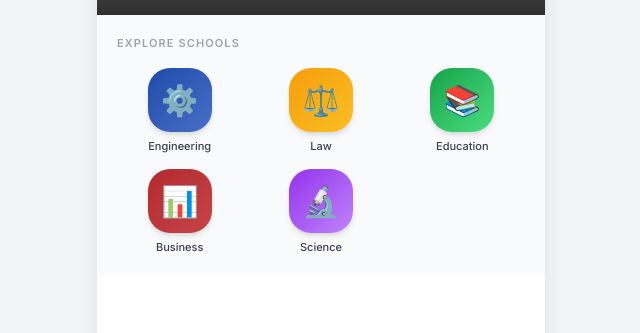
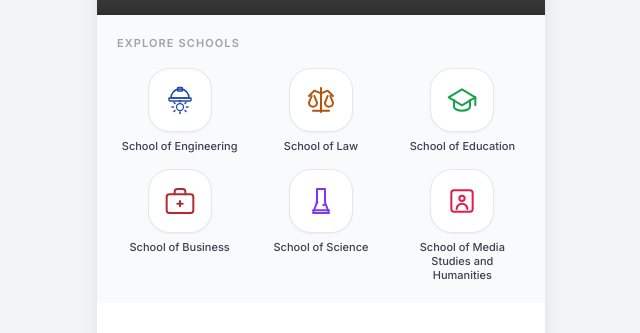
Before and after one commit to PrachiGautam24/soeeventmru, a Next.js app in the folder frontend/: page /home in a window 1280 px wide. Shown: the part 303-636 px from the top of the page, without its empty margins (319-959 px from the left). Built offline with nearby package versions, Linux system fonts and the light colour scheme; grey boxes are pictures that could not be loaded.

Commit message:
feat: landing page - school icons, about MRU red section, explore schools heading, media school added

```diff
--- a/frontend/src/app/home/page.tsx
+++ b/frontend/src/app/home/page.tsx
@@ -1,6 +1,7 @@
 'use client'
 
 import { useState } from 'react'
+import React from 'react'
 import { motion, AnimatePresence } from 'framer-motion'
 import Image from 'next/image'
 import { useRouter } from 'next/navigation'
@@ -8,12 +9,67 @@ import { ChevronDown } from 'lucide-react'
 import { schools } from '@/lib/schools'
 
 // Gradient pairs per school for the app-icon style buttons
-const schoolGradients: Record<string, string> = {
-  soe:        'from-primary to-primary-light',
-  law:        'from-amber-500 to-amber-400',
-  education:  'from-green-600 to-green-400',
-  business:   'from-secondary to-secondary-light',
-  science:    'from-purple-600 to-purple-400',
+const schoolColors: Record<string, string> = {
+  soe:        '#1e4ba9',
+  law:        '#b45309',
+  education:  '#16a34a',
+  business:   '#b12a2e',
+  science:    '#7c3aed',
+  media:      '#e11d48',
+}
+
+// SVG icons matching MRU website style (outlined, single color)
+const schoolSVGs: Record<string, React.ReactNode> = {
+  soe: (
+    <svg viewBox="0 0 64 64" fill="none" stroke="currentColor" strokeWidth={3} strokeLinecap="round" strokeLinejoin="round" className="w-8 h-8">
+      {/* hard hat dome */}
+      <path d="M32 10 C20 10 14 20 14 28 L50 28 C50 20 44 10 32 10Z"/>
+      {/* vent block on top */}
+      <rect x="27" y="7" width="10" height="7" rx="1.5"/>
+      {/* brim */}
+      <path d="M10 28 L54 28 L54 32 Q54 34 52 34 L12 34 Q10 34 10 32 Z"/>
+      {/* gear ring */}
+      <circle cx="32" cy="46" r="7" strokeWidth={2.5}/>
+      {/* gear teeth - 8 teeth */}
+      <path d="M32 36 L32 33 M32 59 L32 56 M42 39 L44 37 M20 55 L22 53 M45 46 L48 46 M16 46 L19 46 M42 53 L44 55 M20 37 L22 39" strokeWidth={3}/>
+    </svg>
+  ),
+  law: (
+    <svg viewBox="0 0 24 24" fill="none" stroke="currentColor" strokeWidth={1.5} strokeLinecap="round" strokeLinejoin="round" className="w-8 h-8">
+      <path d="M12 3v18M3 9l4-4 5 2 5-2 4 4M6 20h12"/>
+      <path d="M5 9l-2 5c0 1.66 1.34 3 3 3s3-1.34 3-3L7 9M17 9l-2 5c0 1.66 1.34 3 3 3s3-1.34 3-3L19 9"/>
+    </svg>
+  ),
+  education: (
+    <svg viewBox="0 0 24 24" fill="none" stroke="currentColor" strokeWidth={1.5} strokeLinecap="round" strokeLinejoin="round" className="w-8 h-8">
+      <path d="M2 10l10-6 10 6-10 6-10-6z"/>
+      <path d="M6 12v5c0 1.66 2.69 3 6 3s6-1.34 6-3v-5"/>
+      <path d="M22 10v6"/>
+    </svg>
+  ),
+  business: (
+    <svg viewBox="0 0 24 24" fill="none" stroke="currentColor" strokeWidth={1.5} strokeLinecap="round" strokeLinejoin="round" className="w-8 h-8">
+      <rect x="2" y="7" width="20" height="14" rx="2"/>
+      <path d="M16 7V5a2 2 0 00-2-2h-4a2 2 0 00-2 2v2"/>
+      <line x1="12" y1="12" x2="12" y2="16"/>
+      <line x1="10" y1="14" x2="14" y2="14"/>
+    </svg>
+  ),
+  science: (
+    <svg viewBox="0 0 24 24" fill="none" stroke="currentColor" strokeWidth={1.5} strokeLinecap="round" strokeLinejoin="round" className="w-8 h-8">
+      <path d="M9 3h6v10l3 8H6l3-8V3z"/>
+      <path d="M6 19h12"/>
+      <circle cx="9" cy="13" r="1" fill="currentColor" stroke="none"/>
+      <circle cx="14" cy="15" r="1" fill="currentColor" stroke="none"/>
+    </svg>
+  ),
+  media: (
+    <svg viewBox="0 0 24 24" fill="none" stroke="currentColor" strokeWidth={1.5} strokeLinecap="round" strokeLinejoin="round" className="w-8 h-8">
+      <path d="M4 6a2 2 0 012-2h12a2 2 0 012 2v12a2 2 0 01-2 2H6a2 2 0 01-2-2V6z"/>
+      <circle cx="12" cy="10" r="2"/>
+      <path d="M8 18c0-2.21 1.79-4 4-4s4 1.79 4 4"/>
+    </svg>
+  ),
 }
 
 export default function HomePage() {
@@ -83,12 +139,15 @@ export default function HomePage() {
                 className="flex flex-col items-center gap-2"
               >
                 {/* icon tile */}
-                <div className={`w-16 h-16 rounded-[22px] bg-gradient-to-br ${schoolGradients[school.id]} flex items-center justify-center text-3xl shadow-md`}>
-                  {school.icon}
+                <div
+                  className="w-16 h-16 rounded-[22px] bg-white border border-neutral-200 flex items-center justify-center shadow-sm"
+                  style={{ color: schoolColors[school.id] }}
+                >
+                  {schoolSVGs[school.id]}
                 </div>
                 {/* label */}
                 <span className="text-[11px] text-center text-gray-700 font-medium leading-tight px-1">
-                  {school.name.replace('School of ', '')}
+                  {school.name}
                 </span>
               </motion.button>
             ))}
--- a/frontend/src/app/school/[id]/page.tsx
+++ b/frontend/src/app/school/[id]/page.tsx
@@ -38,15 +38,23 @@ export default function SchoolPage() {
     <div className="min-h-screen bg-neutral-100">
       <div className="max-w-md mx-auto min-h-screen bg-white shadow-xl flex flex-col">
 
-        {/* Header */}
-        <div className="flex items-center gap-3 px-4 pt-5 pb-4 border-b border-neutral-100 bg-white">
-          <button onClick={() => router.back()}
-            className="w-9 h-9 rounded-full bg-neutral-100 flex items-center justify-center shrink-0">
-            <ArrowLeft className="w-4 h-4 text-neutral-700" />
+        {/* Header - curved red banner */}
+        <div className="relative bg-secondary overflow-hidden">
+          <button
+            onClick={() => router.back()}
+            className="absolute top-4 left-4 z-10 w-9 h-9 rounded-full bg-white/20 flex items-center justify-center"
+          >
+            <ArrowLeft className="w-4 h-4 text-white" />
           </button>
-          <div className="flex-1 min-w-0">
-            <h1 className="font-bold text-gray-900 text-base leading-tight">{school.name}</h1>
-            <p className="text-xs text-neutral-400">{school.departments.length} Departments</p>
+          <div className="px-6 pt-10 pb-8 text-center">
+            <h1 className="font-bold text-white text-xl leading-tight">{school.name}</h1>
+            <p className="text-white/70 text-xs mt-1">{school.departments.length} Departments</p>
+          </div>
+          {/* curved bottom */}
+          <div className="h-8">
+            <svg viewBox="0 0 390 32" fill="none" xmlns="http://www.w3.org/2000/svg" className="w-full h-full" preserveAspectRatio="none">
+              <path d="M0 0 Q195 32 390 0 L390 32 L0 32 Z" fill="white" />
+            </svg>
           </div>
         </div>
 
--- a/frontend/src/lib/schools.ts
+++ b/frontend/src/lib/schools.ts
@@ -1,4 +1,4 @@
-export type SchoolId = 'soe' | 'law' | 'education' | 'business' | 'science'
+export type SchoolId = 'soe' | 'law' | 'education' | 'business' | 'science' | 'media'
 
 export interface Department {
   id: string
@@ -253,4 +253,37 @@ Faculty members have published in high-impact international journals and the sch
       },
     ],
   },
+  {
+    id: 'media',
+    name: 'School of Media Studies and Humanities',
+    tagline: 'Communication & Culture',
+    icon: '🎬',
+    color: 'bg-rose-600',
+    about: `The School of Media Studies and Humanities at Manav Rachna University offers dynamic programmes in journalism, mass communication, and humanities disciplines.
+
+It offers BA (Journalism & Mass Communication), BA (English), MA, and Ph.D. programmes. The school has state-of-the-art media labs, a campus radio station, and a digital newsroom for hands-on learning.
+
+Students benefit from industry collaborations with leading media houses and regular masterclasses from journalists, filmmakers, and communication professionals.`,
+    academicPartners: [],
+    departments: [
+      {
+        id: 'journalism', name: 'Journalism & Mass Communication', code: 'JMC', icon: '📰',
+        description: 'Trains future journalists and media professionals with hands-on newsroom experience.',
+        about: `The Journalism & Mass Communication department offers BA and MA programmes with specialisations in print, broadcast, and digital media. Students work in a fully equipped digital newsroom and campus radio station.`,
+        upcomingEvents: [{ title: 'Media Fest 2026', date: 'April 22, 2026' }],
+      },
+      {
+        id: 'english', name: 'English & Literary Studies', code: 'ENG', icon: '📖',
+        description: 'Explores literature, linguistics, and creative writing across global traditions.',
+        about: `The English & Literary Studies department offers BA and MA programmes covering British, American, and postcolonial literature, linguistics, and creative writing.`,
+        upcomingEvents: [],
+      },
+      {
+        id: 'film', name: 'Film & Digital Media', code: 'FDM', icon: '🎥',
+        description: 'Covers filmmaking, video production, and digital content creation.',
+        about: `The Film & Digital Media programme equips students with skills in screenwriting, direction, cinematography, and post-production with professional-grade studio facilities.`,
+        upcomingEvents: [{ title: 'Short Film Festival', date: 'May 9, 2026' }],
+      },
+    ],
+  },
 ]
```
